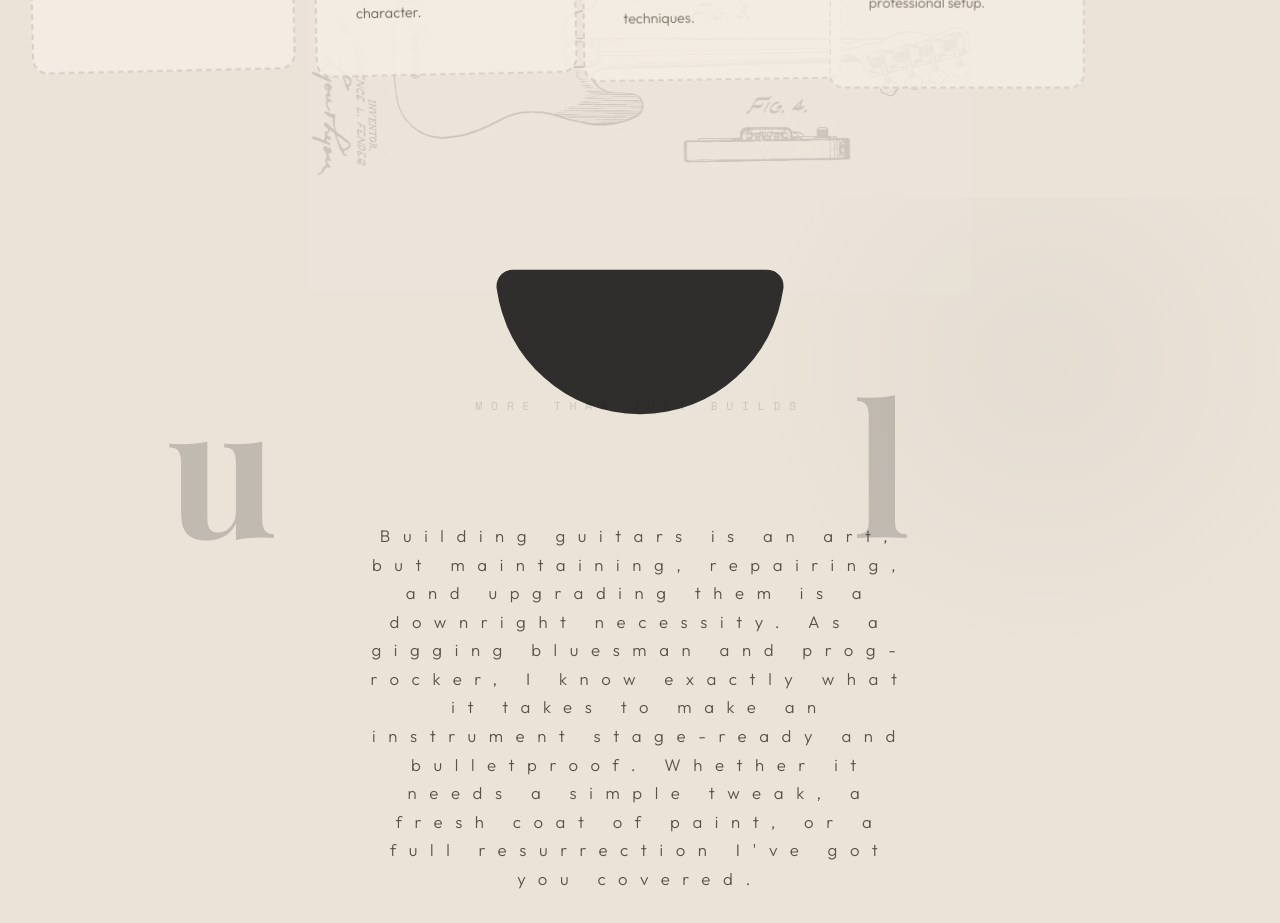
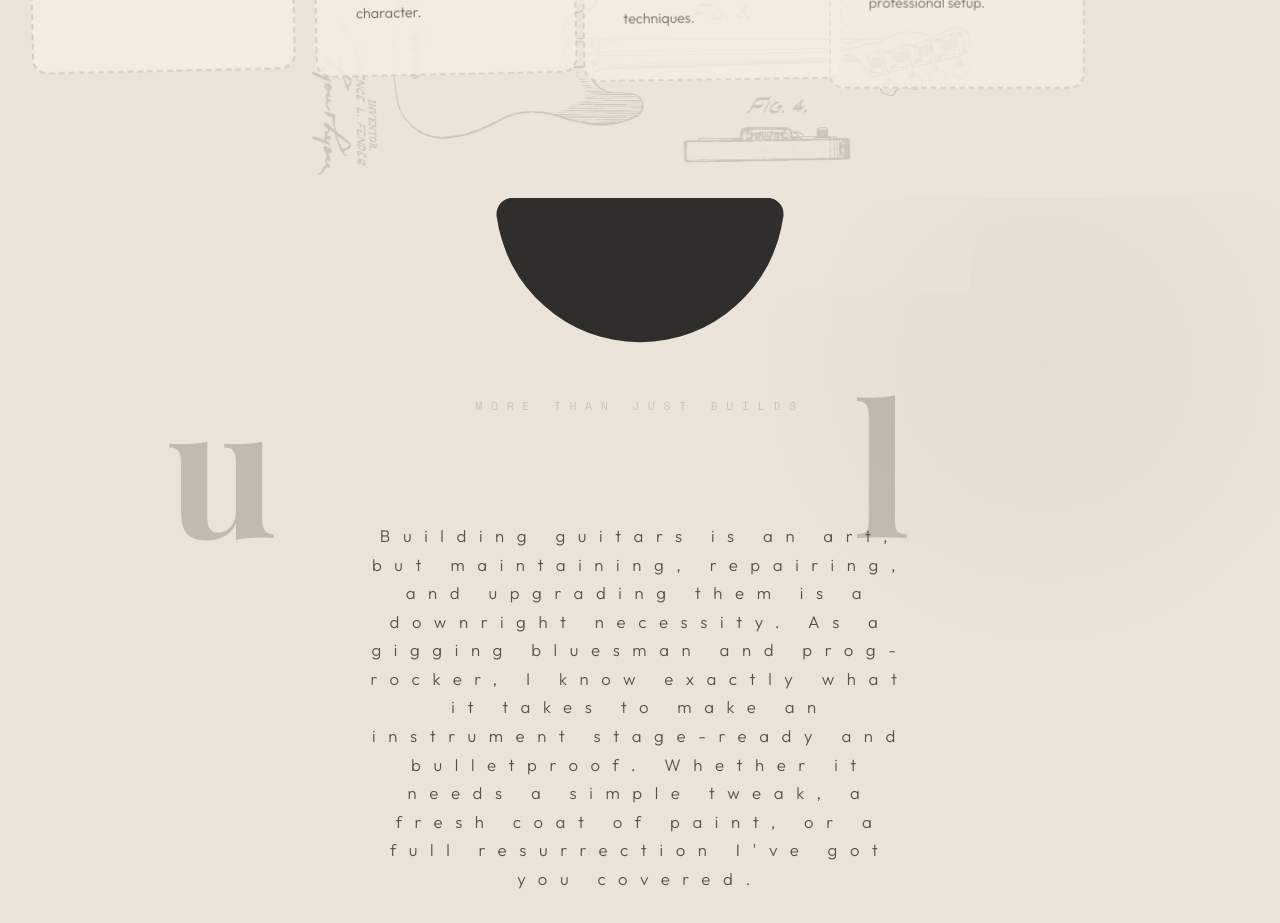
Before and after one commit to JoanDidac/Brut-Guitars, a React (Vite) app: page / in a window 1280 px wide. Shown: the part 3880-4803 px from the top of the page. Built offline with nearby package versions, Linux system fonts and the light colour scheme; a web font is replaced by a local one.

Commit message:
Pull solid-circle-half.svg translateY(-25%) to compensate for rotated square viewBox boundary, snapping flat edge to ceiling

```diff
--- a/src/components/Services.css
+++ b/src/components/Services.css
@@ -8,8 +8,12 @@
     position: absolute;
     top: 0;
     left: 50%;
-    transform: translateX(-50%) rotate(-90deg);
-    /* Rotate to flatten straight edge against ceiling */
+    /*
+       1. translateX(-50%): Centering before rotation
+       2. translateY(-25%): After rotation, the square viewBox means half the SVG is empty space. This pulls the flat edge perfectly flush against the ceiling.
+       3. rotate(-90deg): Face the flat edge up
+    */
+    transform: translateX(-50%) translateY(-25%) rotate(-90deg);
     width: 18rem;
     /* Scaled up 300% from 6rem */
     height: auto;
```
